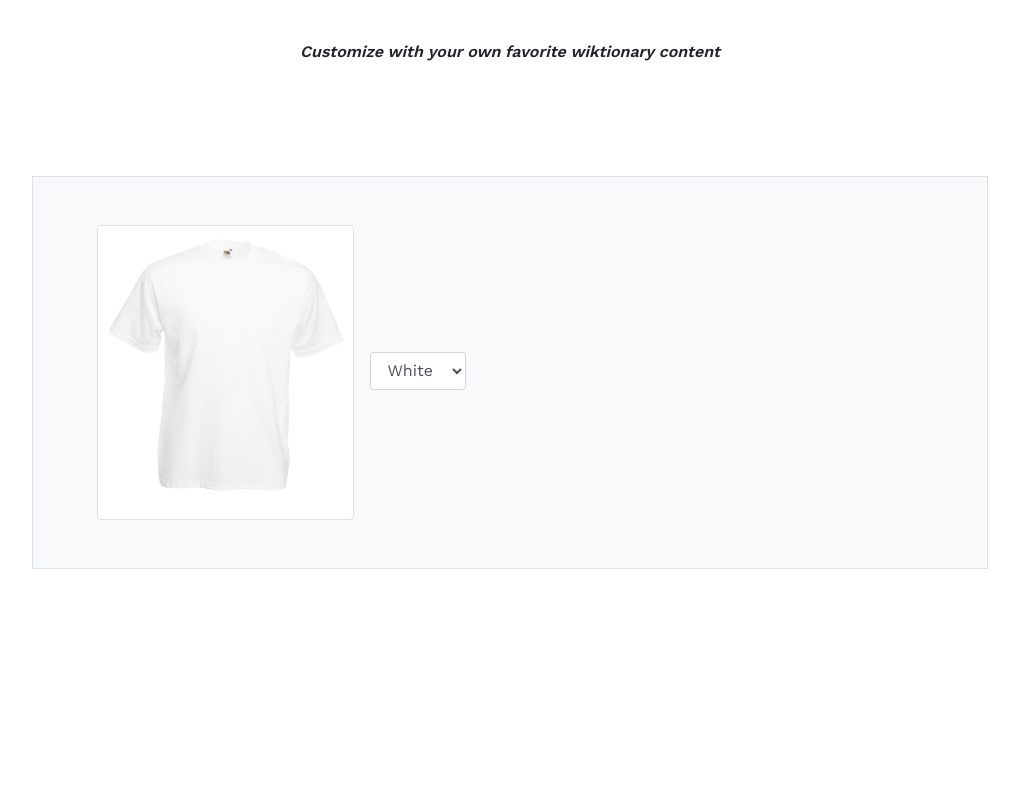
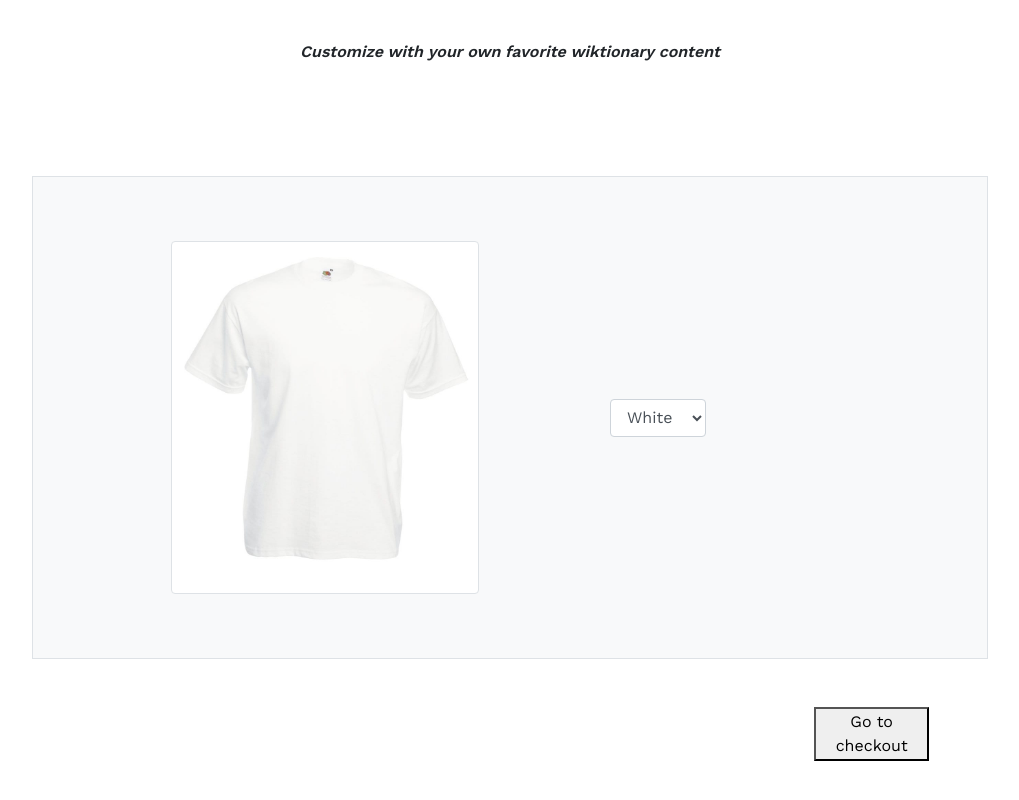
Before and after one commit to Digletto/edaf90-shirt-store, an Angular app in the folder angular-shirt-app/: page /shop in a window 1280 px wide. Shown: the part 224-1024 px from the top of the page, without its empty margins (130-1149 px from the left). Before the commit the page ends 800 px from the top, so only its background shows below. Built offline with nearby package versions, Linux system fonts and the light colour scheme.

Commit message:
added local storage

```diff
--- a/angular-shirt-app/src/app/Shop/shop.component.html
+++ b/angular-shirt-app/src/app/Shop/shop.component.html
@@ -1,8 +1,6 @@
 
 
 <div>
-
-
 
     <div class="container">
 
@@ -17,22 +15,29 @@
         <div class="well well-lg border bg-light p-5 m-1" >
 
 
+          <div class="row align-items-center text-center">
+            <div class="col-md-1"></div>
 
-              <div class="d-inline p-3">
+            <div class="col-md-5">
+
+              <div class="p-3">
                 <img
                   id="shirt"
                   src={{selectedShirt}}
                   alt="unable to show t-shirt"
-                  width="30%"
-                  height="30%"
-                  class="img-thumbnail"
-                />
 
 
+                  class="img-thumbnail img-fluid"
+                />
               </div>
 
-              <select
-              class="form-control d-inline w-auto"
+            </div>
+
+
+            <div class="col-md-4">
+
+                <select
+              class="form-control d-inline  w-auto"
               (change)="onChange($event)"
             >
 
@@ -43,12 +48,35 @@
               <option value={{yellow}}>Yellow</option>
               <option value={{red}}>Red</option>
             </select>
+            </div>
+            <div class="col-md-2"></div>
+
+          </div>
+
+
 
 
         </div>
+
+
+        <div class="row m-5 align-items-center text-center">
+          <div class="col-md-10">
+          </div>
+          <div class="col-md-2">
+
+            <button (click)="onCheckClick()">Go to checkout</button>
+
+          </div>
+
+        </div>
+
     </div>
 
 
 
 
+
+
+
+
 </div>
--- a/angular-shirt-app/src/app/Shop/shop.component.ts
+++ b/angular-shirt-app/src/app/Shop/shop.component.ts
@@ -1,4 +1,5 @@
 import { Component, OnInit } from '@angular/core';
+import { JsonPipe } from '@angular/common';
 
 
 
@@ -22,19 +23,20 @@ import { Component, OnInit } from '@angular/core';
 
     selectedShirt: String = this.white;
 
+    tshirts;
 
-
-    pic: ImageBitmap;
-
+    SelectedItem : {[key: string]: String} = {
+      color:  this.white,
+      word: "",
+      form: "",
+      def: ""
+  }
 
     constructor(){
-
-
 
     }
 
     ngOnInit() {
-
 
 
     }
@@ -42,11 +44,22 @@ import { Component, OnInit } from '@angular/core';
 
     onChange(event: any) {
       this.selectedShirt=event.target.value;
+      this.SelectedItem= {
+        color:  this.selectedShirt
+      }
 
 
     }
 
+    onCheckClick() {
 
+
+      this.tshirts=JSON.parse(localStorage.getItem("tshirts"))
+      this.tshirts.push(this.SelectedItem)
+      localStorage.setItem("tshirts", JSON.stringify(this.tshirts))
+      console.log(this.tshirts)
+
+  }
 
 
 
--- a/angular-shirt-app/src/app/app.module.ts
+++ b/angular-shirt-app/src/app/app.module.ts
@@ -7,6 +7,8 @@ import { AppComponent } from './app.component';
 import { PreviousorderComponent } from './PreviousOrder/previousOrder.component';
 import { HomeComponent } from './Home/home.component';
 import { CheckoutComponent } from './Checkout/checkout.component';
+
+
 
 @NgModule({
   declarations: [
@@ -23,4 +25,20 @@ import { CheckoutComponent } from './Checkout/checkout.component';
   providers: [],
   bootstrap: [AppComponent]
 })
-export class AppModule { }
+export class AppModule{
+
+  constructor() {
+
+
+    localStorage.setItem("tshirts", JSON.stringify([]))
+    localStorage.setItem("orders", JSON.stringify([]))
+
+
+  }
+
+
+
+
+
+
+}
```
